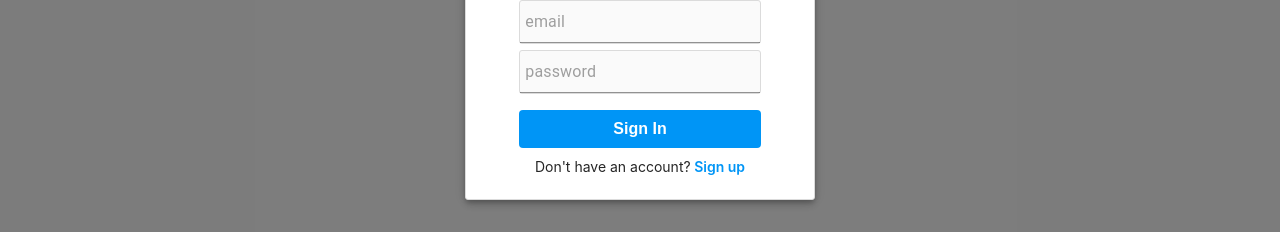
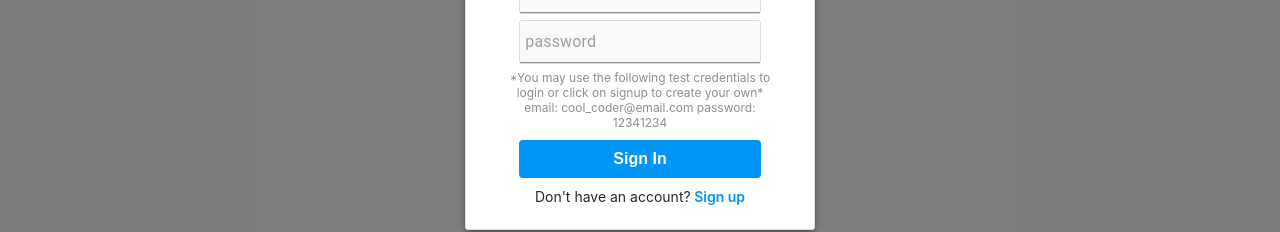
Before and after one commit to kendayao/Instagram-Clone, a React (Create React App) app: page / in a window 1280 px wide. Both pictures are taken after a click on the button "SIGN IN". Shown: the part 410-642 px from the top of the page. Built offline with nearby package versions, Linux system fonts and the light colour scheme; no server answers; the database is empty.

Commit message:
added test login credentials to sign in

```diff
--- a/src/App.css
+++ b/src/App.css
@@ -128,6 +128,12 @@
   width: 100%;
 }
 
+.app__login-p{
+  font-size: 12px;
+  text-align: center;
+  color: rgba(var(--f52, 142, 142, 142), 1);
+}
+
 @media only screen and (max-width: 768px) {
   .app__posts {
     max-width: 90%;
--- a/src/App.js
+++ b/src/App.js
@@ -180,6 +180,8 @@ function App({modalStatus, setPhotoModal }) {
                 onChange={event=>setPassword(event.target.value)}
                 required
               />
+              <p className='app__login-p'>*You may use the following test credentials to login or click on signup to create your own*</p>
+              <p className='app__login-p'>email: cool_coder@email.com password: 12341234</p>
               <button className="app__modal-button" type="submit" onClick={signIn}>Sign In</button>
               <p className="app__modal-text">Don't have an account?<span className="app__modal-link" onClick={()=>{setOpenSignIn(false);setOpen(true)}}> Sign up</span></p>
            </form>
```
